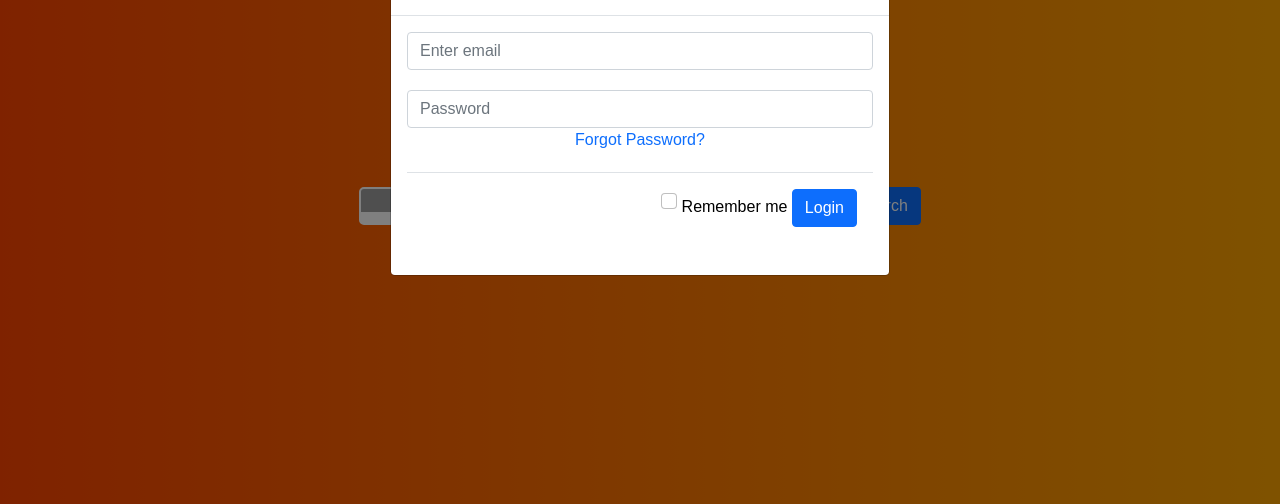
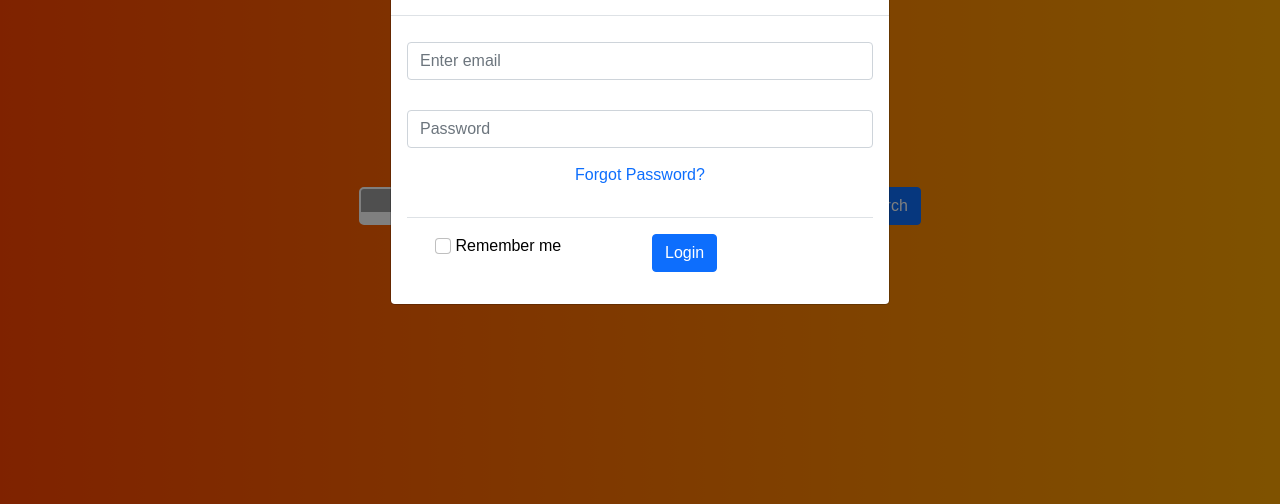
Before and after one commit to jeehsantos/Service4U, a PHP site: page / in a window 1280 px wide, after a click on "Login". Shown: the part 76-580 px from the top of the page. Run offline with PHP 8.4, Linux system fonts and the light colour scheme; grey boxes are pictures that could not be loaded.

Commit message:
class and id replacement
Some of the class were removed and instead the id was added

```diff
--- a/CSS/style.css
+++ b/CSS/style.css
@@ -14,7 +14,7 @@ body {
 
 /* Nav bar */
 
-.navbar {
+#navigation-bar{
     width: 100%;
     position: fixed;
     background-color: orangered;
@@ -22,12 +22,12 @@ body {
     background-image: linear-gradient(to right, rgba(245, 57, 10, 0), orange);
 }
 
-.nav-link {
+#navigation-link {
     margin-top: 20px;
     color: white;
 }
 
-.nav-link:hover {
+#navigation-link:hover {
     background-color: blue;
     color: white;
 }
@@ -49,7 +49,7 @@ body {
 
 }
 
-.search-field label {
+#search-field label {
     text-align: center;
     padding-top: 30px;
     font-weight: bold;
@@ -57,7 +57,7 @@ body {
 
 }
 
-.text-service {
+#text-service {
     border-radius: 5px;
     border: 2px solid white;
     margin-right: 10px;
@@ -73,21 +73,15 @@ body {
 
 .popup-login-text {
     color: black;
-    text-align: center;
-}
-
-.forgot-p {
-    text-align: center;
 
 }
 
-.forgot-p a {
-    margin-top: 50px;
-}
 
-.modal-body div {
-    align-items: center;
-    margin-bottom: 10px;
+
+
+.modal-field{
+   margin-top: 10px;
+    margin-bottom: 30px;
 }
 
 .modal-footer label {
@@ -95,7 +89,11 @@ body {
 
 }
 
-a#forgot-password {
+#forgot-password{
+    text-align: center;
+    margin-top: 15px;
+}
+#forgot-password a {
 
     text-decoration: none;
 }
@@ -107,10 +105,15 @@ a#forgot-password {
 }
 
 /* Register modal */
+#teste{
+    padding: 0;
+	width: 100%;
+}
+#teste div{
 
-.modal-header {
-    text-align: center;
+    margin: 0px 20px 0px 0px;
 }
+
 
 /* Footer */
 
@@ -222,3 +225,17 @@ footer {
 .policy-btn {
     padding: 20px;
 }
+
+
+.profile-pic {
+    max-width: 200px;
+    max-height: 200px;
+    display: block;
+    border-radius: 50%;
+}
+
+
+.profile-pic img {
+    max-width: 100%;
+    height: auto;
+}
--- a/index.html
+++ b/index.html
@@ -18,18 +18,18 @@
 
 <body id="grad-body">
     <header>
-        <nav class="navbar">
+        <nav class="navbar" id="navigation-bar">
             <div class="container-fluid">
                 <img class="navbar-brand" src="" alt="logo">
                 <ul class="nav">
                     <li class="nav-item">
-                        <a class="nav-link" href="index.html">Home</a>
+                        <a class="nav-link" id="navigation-link" href="index.html">Home</a>
                     </li>
                     <li>
-                        <a class="nav-link" data-bs-toggle="modal" data-bs-target="#login-panel" href="#">Login</a>
+                        <a class="nav-link" id="navigation-link" data-bs-toggle="modal" data-bs-target="#login-panel" href="#">Login</a>
                     </li>
                     <li>
-                        <a class="nav-link" data-bs-toggle="modal" data-bs-target="#register-panel"
+                        <a class="nav-link" id="navigation-link" data-bs-toggle="modal" data-bs-target="#register-panel"
                             href="#">Register</a>
                     </li>
                 </ul>
@@ -44,7 +44,7 @@
                 <div class="row container">
                     <h1>Service4U</h1>
                 </div>
-                <div class="search-field">
+                <div id="search-field">
                     <div class="row">
                         <label class="d-flex justify-content-center" for="service">
                             <h4>Hi, which service are you looking for ?</h4>
@@ -52,7 +52,7 @@
                     </div>
                     <div class="row">
                         <div class="col-xs-6 d-flex justify-content-center">
-                            <input class="text-service" size="45" type="text">
+                            <input class="text-service" id="text-service" size="45" type="text">
                             <input class="btn btn-primary " type="button" value="Search">
                         </div>
 
@@ -76,33 +76,38 @@
         <div class="modal-dialog">
             <div class="modal-content popup-login">
                 <div class="modal-header popup-login-text">
-                    <h5 class="modal-title" id="login-panel">Login</h5>
+                    <h5 class="modal-title">Login</h5>
                     <button type="button" class="btn-close" data-bs-dismiss="modal" aria-label="Close"></button>
                 </div>
                 <div class="modal-body">
-                    <div class="row">
+                    <div class="row modal-field">
                         <div class="col">
                             <input type="email" class="form-control" id="email-login" aria-describedby="emailHelp"
                                 placeholder="Enter email">
                         </div>
                     </div>
-                    <div class="row">
-                        <div class="col forgot-p">
+                    <div class="row modal-field">
+                        <div class="col">
                             <input type="password" class="form-control" id="password-input" placeholder="Password">
-                            <a id="forgot-password" href="#">Forgot Password?</a>
+
                         </div>
-
+                        <div id="forgot-password" >
+                        <a href="#">Forgot Password?</a>
+                        </div>
                     </div>
                     <div class="modal-footer">
-                        <div class="">
-                            <div style="display: inline;">
+
+                        <div class="row"  id="teste">
+                            <div class="col">
                                 <input type="checkbox" class="form-check-input" id="remember-login">
-                                <label class="form-check-label" for="remember-login">Remember me</label>
+
+
+                                <label class="form-check-label " for="remember-login">Remember me</label>
                             </div>
 
-
-                            <button type="button" class="btn btn-primary style=" display: inline;">Login</button>
-
+                                <div class="col">
+                            <button type="button" class="btn btn-primary">Login</button>
+                        </div>
                         </div>
 
                     </div>
@@ -118,29 +123,29 @@
             <div class="modal-content">
                 <div class="modal-header">
                     <img src="./IMG/user-profile-sm.jpg" alt="profile-user">
-                    <h5 class="modal-title " id="register-panel">Register</h5>
+                    <h5 class="modal-title" id="register-panel">Register</h5>
                     <button type="button" class="btn-close" data-bs-dismiss="modal" aria-label="Close"></button>
                 </div>
                 <div class="modal-body">
-                    <div class="row">
-                        <div class="col">
+                    <div class="row modal-field">
+                        <div class="col mt-0">
                             <input type="email" class="form-control" id="name-input" aria-describedby="emailHelp"
                                 placeholder="Name" required>
                         </div>
                     </div>
-                    <div class="row">
+                    <div class="row modal-field">
                         <div class="col">
                             <input type="email" class="form-control" id="email-input" aria-describedby="emailHelp"
                                 placeholder="Email" required>
                         </div>
                     </div>
-                    <div class="row">
+                    <div class="row modal-field">
                         <div class="col">
                             <input type="password" class="form-control" id="pass-input" aria-describedby="emailHelp"
                                 placeholder="Password" required>
                         </div>
                     </div>
-                    <div class="row">
+                    <div class="row modal-field">
                         <div class="col">
                             <input type="password" class="form-control" id="confirm-pass-input"
                                 placeholder="Confirm password" required>
@@ -166,16 +171,16 @@
                 <div class="col-6 footer-links">
                     <ul class="nav">
                         <li class="nav-item">
-                            <a class="nav-link" href="#">About</a>
+                            <a class="nav-link" id="navigation-link" href="#">About</a>
                         </li>
                         <li class="nav-item">
-                            <a class="nav-link" href="#">Services</a>
+                            <a class="nav-link" id="navigation-link" href="#">Services</a>
                         </li>
                         <li class="nav-item">
-                            <a class="nav-link" href="#">Policies</a>
+                            <a class="nav-link" id="navigation-link" href="#">Policies</a>
                         </li>
                         <li class="nav-item">
-                            <a class="nav-link" href="contactus.html">Contact Us</a>
+                            <a class="nav-link" id="navigation-link" href="contactus.html">Contact Us</a>
                         </li>
                     </ul>
                 </div>
```
Also changed, not shown: 1 other file.
